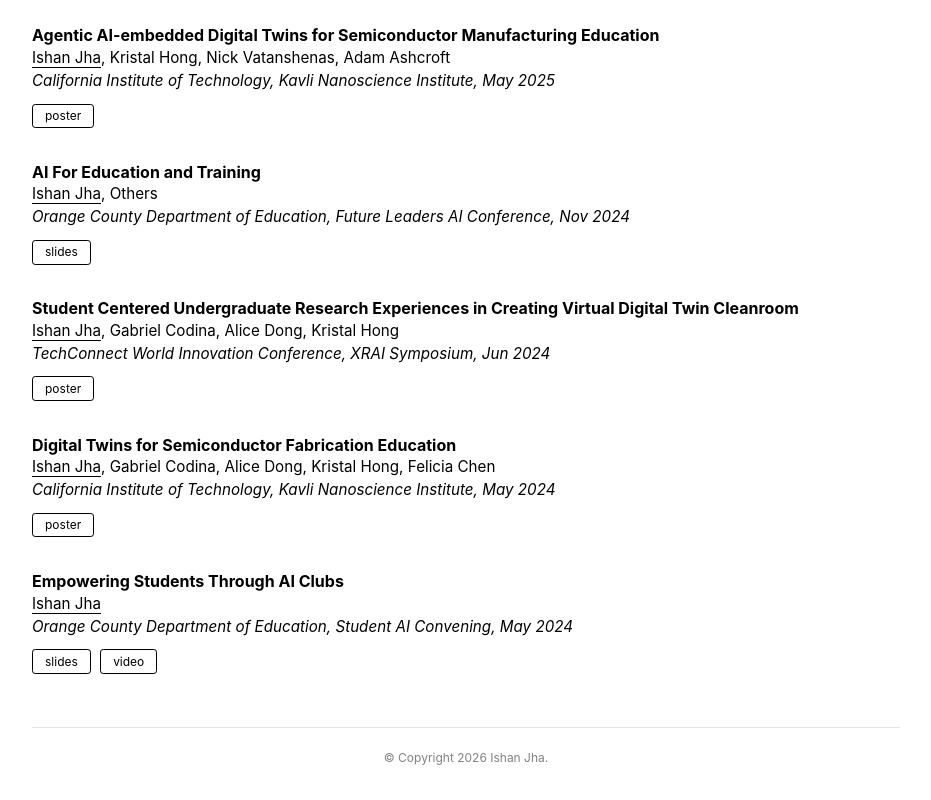
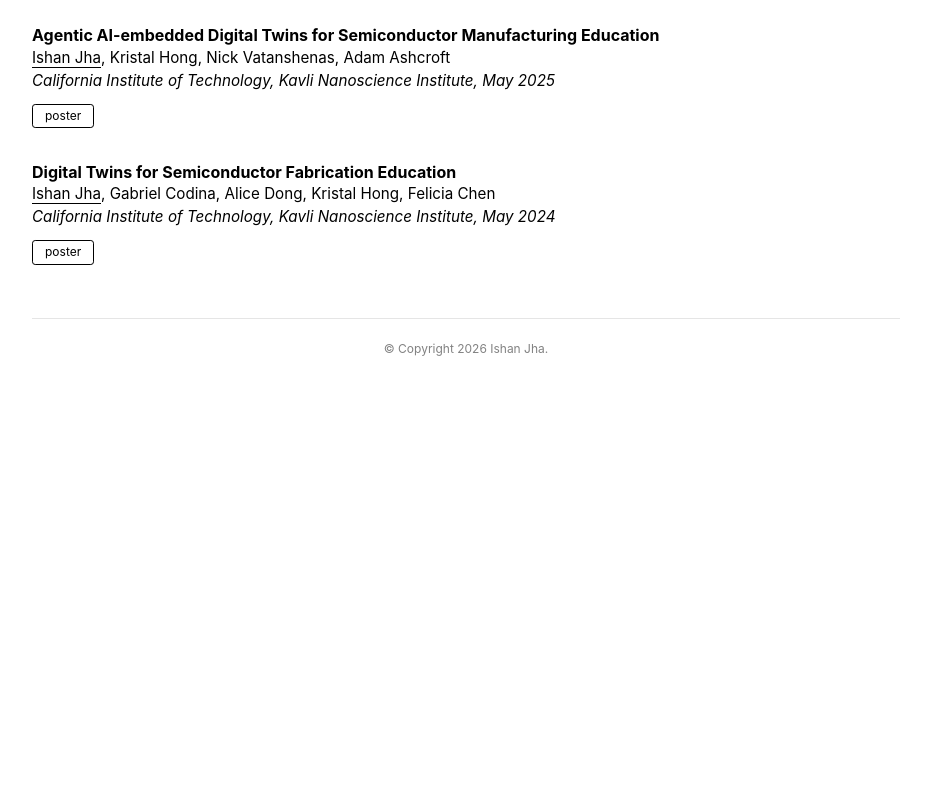
Before and after one commit to Ishanyjha/ishanyjha.github.io, a plain HTML site: page index.html in a window 1280 px wide. Shown: the part 1724-2524 px from the top of the page, without its empty margins (174-1105 px from the left). After the commit the page ends 2114 px from the top, so only its background shows below. Drawn offline with Linux system fonts and the light colour scheme.

Commit message:
Remove AI education entries from index.html
Removed multiple entries related to AI education and training from the index.html file.

```diff
--- a/index.html
+++ b/index.html
@@ -506,23 +506,6 @@
                     </div>
                 </div>
 
-                <div class="entry">
-                    <div class="title">AI For Education and Training</div>
-                    <div class="author"><em class="self">Ishan Jha</em>, Others</div>
-                    <div class="periodical">Orange County Department of Education, Future Leaders AI Conference, Nov 2024</div>
-                    <div class="links">
-                        <a class="btn" href="https://docs.google.com/presentation/d/1trymELfKDnHdj340TnMqMLKF8STPKpN9xWVmITHn03Y/edit?usp=sharing" target="_blank">slides</a>
-                    </div>
-                </div>
-
-                <div class="entry">
-                    <div class="title">Student Centered Undergraduate Research Experiences in Creating Virtual Digital Twin Cleanroom</div>
-                    <div class="author"><em class="self">Ishan Jha</em>, Gabriel Codina, Alice Dong, Kristal Hong</div>
-                    <div class="periodical">TechConnect World Innovation Conference, XRAI Symposium, Jun 2024</div>
-                    <div class="links">
-                        <a class="btn" href="https://github.com/Ishanyjha/ishanyjha.github.io/blob/2c21d5897545eb75615c337f28bb3d09b966de41/UCI%20START%20Academic%20Poster%20(1).pdf" target="_blank">poster</a>
-                    </div>
-                </div>
 
                 <div class="entry">
                     <div class="title">Digital Twins for Semiconductor Fabrication Education</div>
@@ -533,15 +516,6 @@
                     </div>
                 </div>
 
-                <div class="entry">
-                    <div class="title">Empowering Students Through AI Clubs</div>
-                    <div class="author"><em class="self">Ishan Jha</em></div>
-                    <div class="periodical">Orange County Department of Education, Student AI Convening, May 2024</div>
-                    <div class="links">
-                        <a class="btn" href="https://docs.google.com/presentation/d/1hj7_zbnqVg7TAxt5kjAVCEwvPyUrD_DBp5Ijl_JvQo8/edit?usp=sharing" target="_blank">slides</a>
-                        <a class="btn" href="https://www.youtube.com/watch?v=NugQOMaJuuw" target="_blank">video</a>
-                    </div>
-                </div>
             </div>
         </article>
 
```
